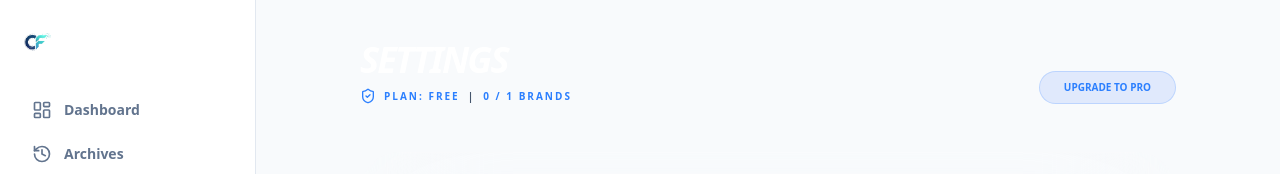
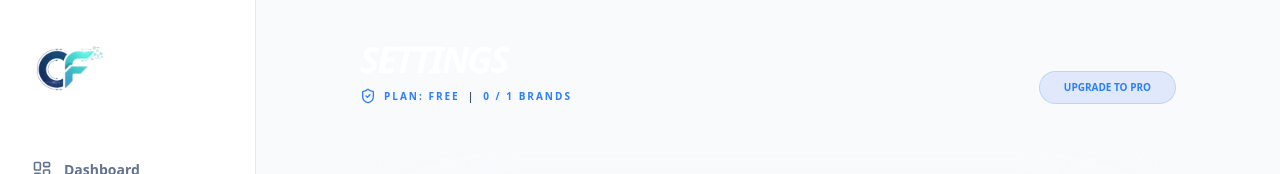
Before and after one commit to fintamas01/content-factory-ai, a Next.js app: page /settings in a window 1280 px wide. Shown: the top 174 px of the page. Built offline with nearby package versions, Linux system fonts and the light colour scheme; no server answers.

Commit message:
Logo and favicon - 2

```diff
--- a/app/components/Sidebar.tsx
+++ b/app/components/Sidebar.tsx
@@ -35,8 +35,8 @@ export default function Sidebar() {
         <Image
           src="/CF_logo.png"
           alt="CFAI Logo"
-          width={40}
-          height={40}
+          width={100}
+          height={100}
           className="object-contain"
         />
         <span className="text-xl font-bold tracking-tight text-white">
```
